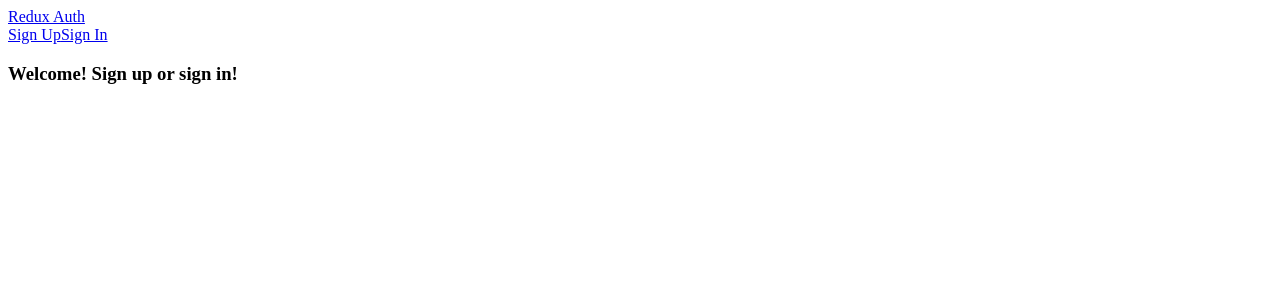
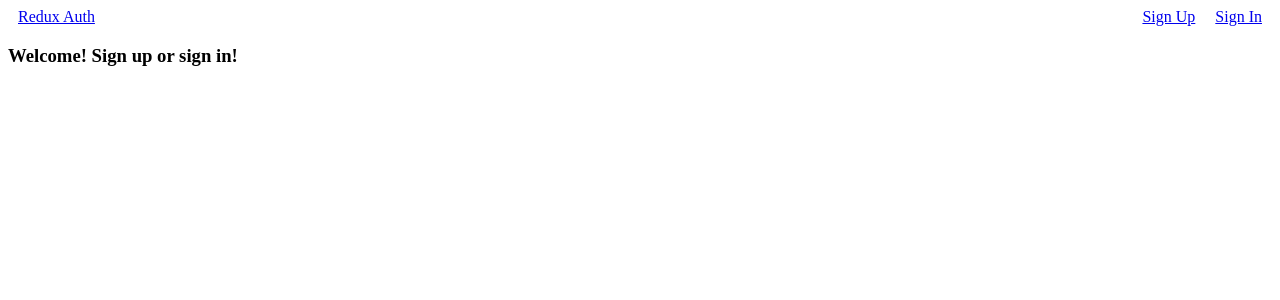
Before and after one commit to NateMail/react_auth_client, a React (Create React App) app: page / in a window 1280 px wide. Shown: the top 300 px of the page. Built offline with nearby package versions, Linux system fonts and the light colour scheme.

Commit message:
minimal styling

```diff
--- a/src/components/Header.js
+++ b/src/components/Header.js
@@ -1,6 +1,7 @@
 import React, { Component } from 'react';
 import { Link } from 'react-router-dom';
 import { connect } from 'react-redux';
+import './HeaderStyle.css';
 
 class Header extends Component {
   renderLinks() {
@@ -23,7 +24,7 @@ class Header extends Component {
 
   render() {
     return (
-      <div>
+      <div className="header">
         <Link to="/">Redux Auth</Link>
         {this.renderLinks()}
       </div>
--- /dev/null
+++ b/src/components/HeaderStyle.css
@@ -0,0 +1,8 @@
+.header {
+  display: flex;
+  justify-content: space-between;
+}
+
+.header a {
+  margin: 0 10px;
+}
```
